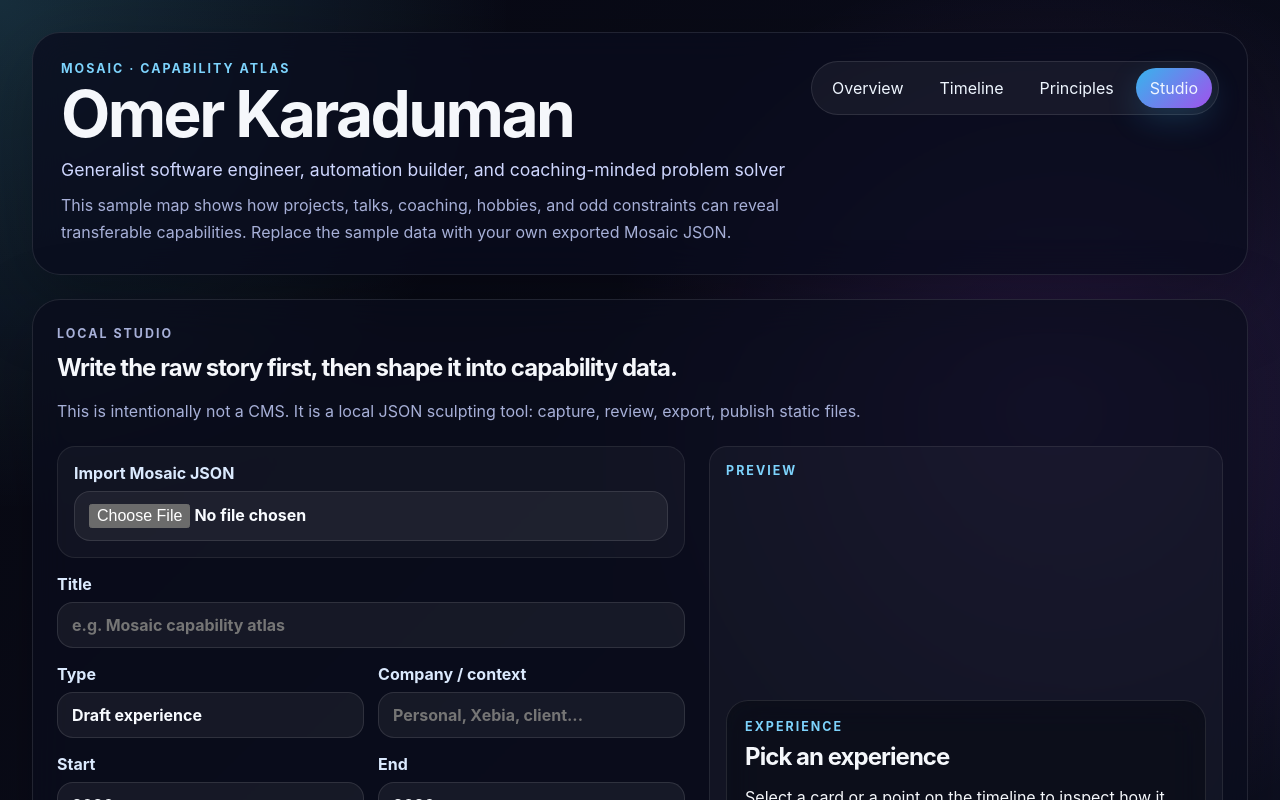
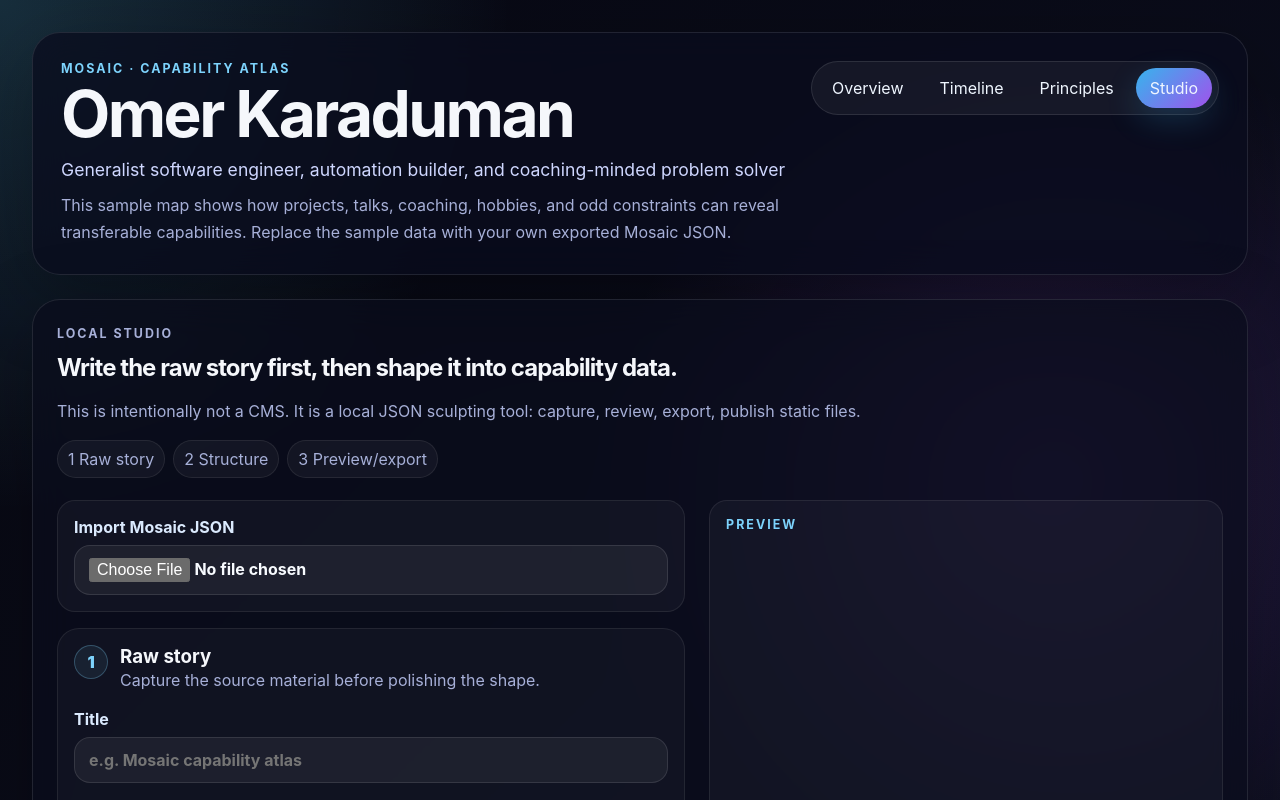
Before and after one commit to gomercin/mosaic, a React (Vite) app: page / in a window 1280 px wide. Both pictures are taken after a click on the button "Studio". Shown: the top 800 px of the page. Built offline with nearby package versions, Linux system fonts and the light colour scheme.

Commit message:
feat: clarify studio authoring flow
Group the local Studio into raw story, structured signals, and preview/export stages while preserving existing import/export validation behavior.

Verification: npm test

```diff
--- a/src/components/Studio.tsx
+++ b/src/components/Studio.tsx
@@ -171,6 +171,11 @@
 
     return buildDraftExperience(draft);
   }, [draft]);
+  const hasRawStory = draft.title.trim().length > 0 && draft.rawNarrative.trim().length > 0;
+  const hasStructure =
+    draft.strengthenedCapabilities.length > 0 ||
+    draft.principles.length > 0 ||
+    draft.revealedPatterns.trim().length > 0;
 
   function updateField<K extends keyof DraftState>(field: K, value: DraftState[K]) {
     setDraft((currentDraft) => ({ ...currentDraft, [field]: value }));
@@ -253,6 +258,11 @@
           This is intentionally not a CMS. It is a local JSON sculpting tool: capture, review,
           export, publish static files.
         </p>
+        <div className="studio-progress" aria-label="Studio progress">
+          <span className={hasRawStory ? 'is-complete' : ''}>1 Raw story</span>
+          <span className={hasStructure ? 'is-complete' : ''}>2 Structure</span>
+          <span className={previewExperience ? 'is-complete' : ''}>3 Preview/export</span>
+        </div>
       </div>
 
       <div className="studio__grid">
@@ -276,6 +286,15 @@
             )}
           </section>
 
+          <section className="studio-step">
+            <header>
+              <span>1</span>
+              <div>
+                <h3>Raw story</h3>
+                <p>Capture the source material before polishing the shape.</p>
+              </div>
+            </header>
+
             <label>
               Title
               <input
@@ -284,6 +303,26 @@
                 placeholder="e.g. Mosaic capability atlas"
               />
             </label>
+
+            <label>
+              Raw story
+              <textarea
+                value={draft.rawNarrative}
+                onChange={(event) => updateField('rawNarrative', event.target.value)}
+                rows={8}
+                placeholder="Tell it in your own words first. Too long is fine here."
+              />
+            </label>
+          </section>
+
+          <section className="studio-step">
+            <header>
+              <span>2</span>
+              <div>
+                <h3>Structured signals</h3>
+                <p>Shape the story into public narrative, capabilities, principles, tools, and patterns.</p>
+              </div>
+            </header>
 
             <div className="studio-form__row">
               <label>
@@ -314,16 +353,6 @@
                 <input value={draft.end} onChange={(event) => updateField('end', event.target.value)} />
               </label>
             </div>
-
-          <label>
-            Raw story
-            <textarea
-              value={draft.rawNarrative}
-              onChange={(event) => updateField('rawNarrative', event.target.value)}
-              rows={8}
-              placeholder="Tell it in your own words first. Too long is fine here."
-            />
-          </label>
 
             <label>
             Public narrative
@@ -409,6 +438,16 @@
               placeholder="Local-only notes. Do not put real private notes in public deployed JSON."
             />
             </label>
+          </section>
+
+          <section className="studio-step studio-step--review">
+            <header>
+              <span>3</span>
+              <div>
+                <h3>Preview and export</h3>
+                <p>Add the draft to the in-memory atlas, then export JSON when ready.</p>
+              </div>
+            </header>
 
             <div className="studio-form__actions">
             <button
@@ -425,6 +464,7 @@
               Export public JSON
             </button>
             </div>
+          </section>
         </form>
 
         <div className="studio__side">
--- a/src/styles.css
+++ b/src/styles.css
@@ -855,11 +855,74 @@
   margin-top: 22px;
 }
 
+.studio-progress {
+  display: flex;
+  flex-wrap: wrap;
+  gap: 8px;
+  margin-top: 16px;
+}
+
+.studio-progress span {
+  padding: 8px 10px;
+  border: 1px solid var(--color-border-soft);
+  border-radius: 999px;
+  background: rgba(255, 255, 255, 0.045);
+  color: var(--color-muted);
+}
+
+.studio-progress span.is-complete {
+  border-color: rgba(45, 212, 191, 0.42);
+  background: rgba(45, 212, 191, 0.08);
+  color: #ccfbf1;
+}
+
 .studio-form,
 .studio__side,
 .prompt-panel {
   display: grid;
   gap: 16px;
+}
+
+.studio-step {
+  display: grid;
+  gap: 16px;
+  padding: 16px;
+  border: 1px solid var(--color-border-soft);
+  border-radius: 22px;
+  background: rgba(255, 255, 255, 0.03);
+}
+
+.studio-step > header {
+  display: grid;
+  grid-template-columns: 34px minmax(0, 1fr);
+  gap: 12px;
+  align-items: start;
+}
+
+.studio-step > header > span {
+  display: grid;
+  width: 34px;
+  height: 34px;
+  place-items: center;
+  border: 1px solid rgba(125, 211, 252, 0.28);
+  border-radius: 50%;
+  background: rgba(125, 211, 252, 0.08);
+  color: var(--color-cyan);
+  font-weight: 900;
+}
+
+.studio-step h3,
+.studio-step p {
+  margin: 0;
+}
+
+.studio-step h3 {
+  color: var(--color-text);
+}
+
+.studio-step p {
+  color: var(--color-muted);
+  line-height: 1.55;
 }
 
 .studio-form label,
```
Lines whose indentation alone changed are shown as unchanged.
